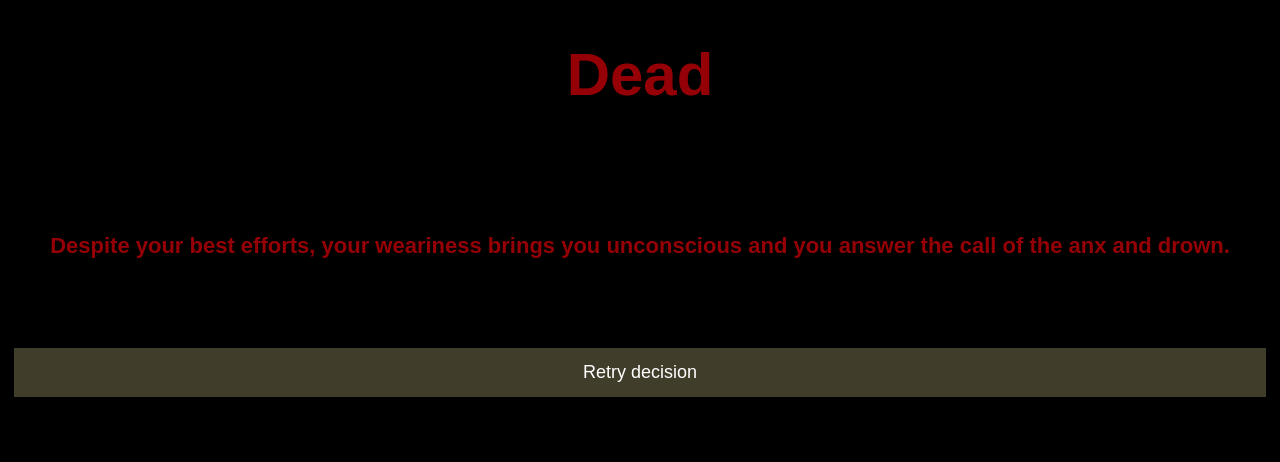
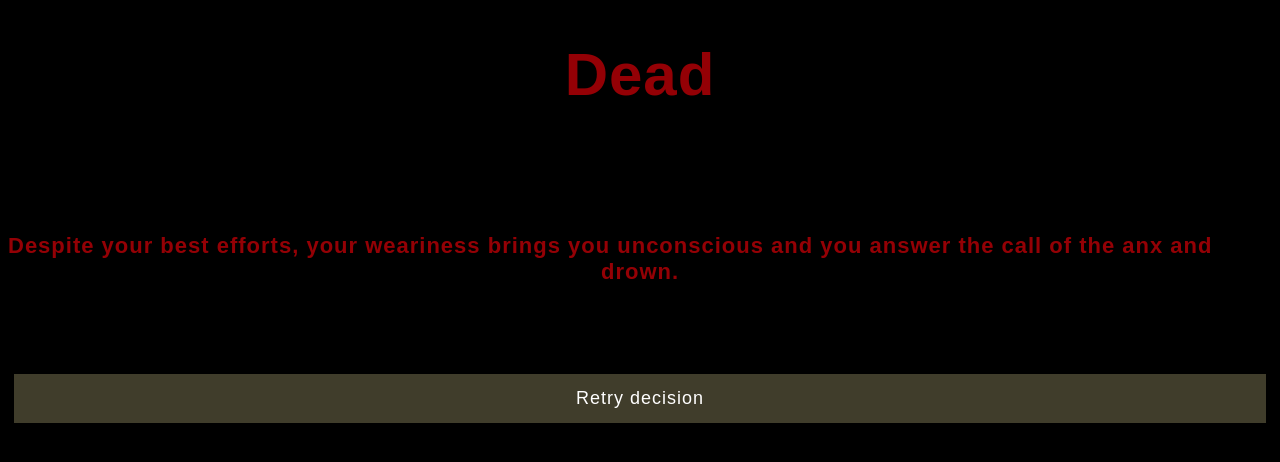
Before and after one commit to ccw5234dev/ccw5234dev.webdev.io, a plain HTML site: page 12.html in a window 1280 px wide. Drawn offline with Linux system fonts and the light colour scheme.

Commit message:
letter spacing

```diff
--- a/dead.css
+++ b/dead.css
@@ -3,6 +3,7 @@ h1 {
   font-family:fantasy;
   color:#940005;
   text-align-last:center;
+  letter-spacing:1px;
 }
 
 h4{
@@ -10,6 +11,7 @@ h4{
   font-family:fantasy;
   color:#940005;
   text-align-last:center;
+  letter-spacing:1px;
 }
 
 body{
@@ -26,6 +28,7 @@ a:link{
   padding: 14px 25px;
   font-size:18px;
   margin: .5%;
+  letter-spacing:1px;
 
 }
 
@@ -39,6 +42,7 @@ a:visited{
   padding: 14px 25px;
   font-size:18px;
   margin: 10%
+  letter-spacing:1px;
 }
 
 a:hover{
--- a/pursuitCss.css
+++ b/pursuitCss.css
@@ -29,6 +29,7 @@ a:link{
   padding: 14px 25px;
   font-size:18px;
   margin: .5%;
+  letter-spacing:1px;
 
 }
 
@@ -42,6 +43,7 @@ a:visited{
   padding: 14px 25px;
   font-size:18px;
   margin: 10%
+  letter-spacing:1px;
 }
 
 a:hover{
```
